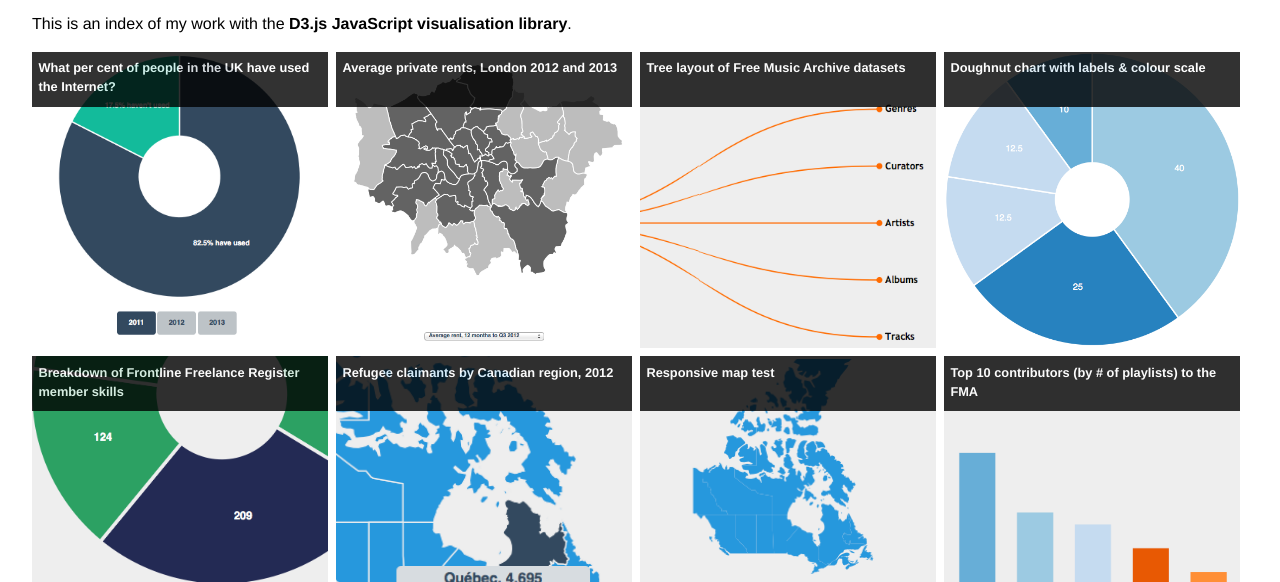
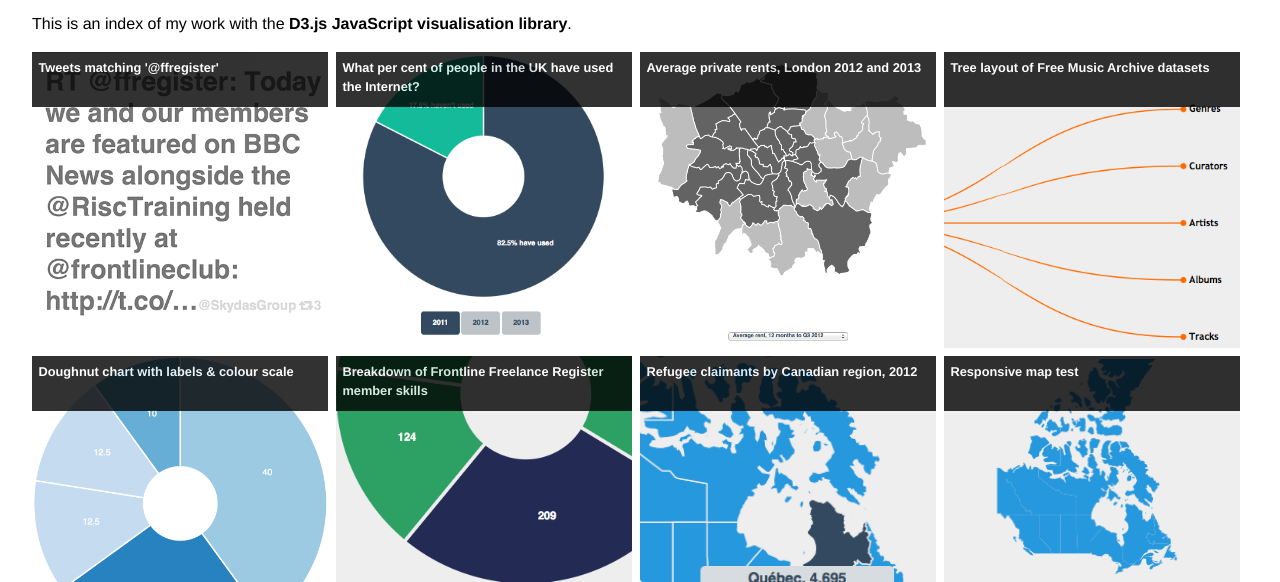
Before and after one commit to radiocontrolled/radiocontrolled.github.io, a plain HTML site: page index.html in a window 1280 px wide. Shown: the part 218-800 px from the top of the page. Drawn offline with Linux system fonts and the light colour scheme; a script that the page names is missing.

Commit message:
adding link to @ffregister retweets visualisation

```diff
--- a/index.html
+++ b/index.html
@@ -36,7 +36,17 @@
 				<section id="projects" class="slideDown">
 
 					<ul id="2up" class="grid">
+						<li>
+							<div class="wrapper">
+								<a href="http://bl.ocks.org/radiocontrolled/8751291" target="_blank">
+									<img src="assets/retweets.png" alt=""/>
 
+									<span class="b-text" >
+									Tweets matching '@ffregister'
+									</span>
+								</a>
+							</div>
+					  </li>
 						<li>
 							<div class="wrapper">
 								<a href="http://bl.ocks.org/radiocontrolled/8246732" target="_blank">
@@ -82,7 +92,7 @@
 								</a>
 							</div>
 						</li>
-							  <li>
+						  <li>
 							<div class="wrapper">
 								<a href="http://bl.ocks.org/radiocontrolled/8013131" target="_blank">
 									<img src="assets/FFR.png" alt=""/>
@@ -104,7 +114,7 @@
 								</a>
 							</div>
 						</li>
-							  <li>
+						  <li>
 							<div class="wrapper">
 								<a href="http://bl.ocks.org/radiocontrolled/7698088" target="_blank">
 									<img src="assets/responsiveMap.png" alt=""/>
```
Also changed, not shown: assets/retweets.png (added).
